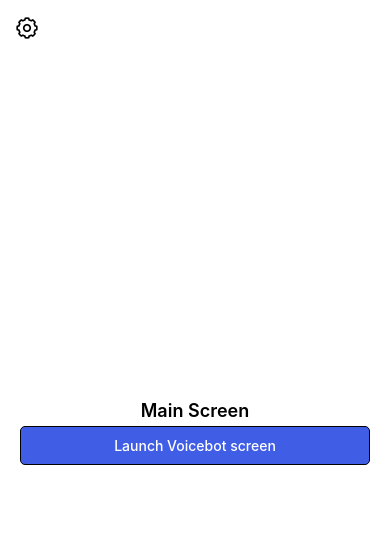
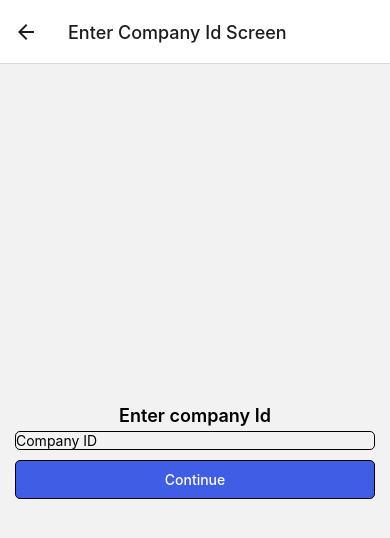
Before and after one commit to elie1121/ITXI-Assessment, a React Native app: screen /EnterCompanyIdScreen in a window 390 px wide. Shown: the top 538 px of the page. Built offline with nearby package versions, Linux system fonts and the light colour scheme.

Commit message:
Added Onboarding stack navigator

```diff
--- a/App.tsx
+++ b/App.tsx
@@ -9,9 +9,11 @@ import WelcomeScreen from './src/screens/onboardingScreens/WelcomeScreen';
 
 import MainScreen from './src/screens/mainScreens/MainScreen';
 
+import Navigation from './src/navigation';
+import { NavigationContainer } from '@react-navigation/native';
 const App = () => {
   return (
-    <MainScreen />
+    <Navigation />
   );
 };
 
--- a/package.json
+++ b/package.json
@@ -10,8 +10,12 @@
     "test": "jest"
   },
   "dependencies": {
+    "@react-navigation/native": "^6.1.18",
+    "@react-navigation/native-stack": "^6.11.0",
     "react": "18.3.1",
     "react-native": "0.76.1",
+    "react-native-safe-area-context": "^4.14.0",
+    "react-native-screens": "^3.35.0",
     "react-native-vector-icons": "^10.2.0"
   },
   "devDependencies": {
--- /dev/null
+++ b/src/navigation/OnBoardingStackNavigator.tsx
@@ -0,0 +1,18 @@
+import {createNativeStackNavigator} from '@react-navigation/native-stack';
+import WelcomeScreen from '../screens/onboardingScreens/WelcomeScreen';
+import EnterCompanyIdScreen from '../screens/onboardingScreens/EnterCompanyIdScreen';
+import PickVoiceScreen from '../screens/onboardingScreens/PickVoiceScreen';
+
+const Stack = createNativeStackNavigator();
+
+const OnBoardingStackNavigator = () => {
+  return (
+    <Stack.Navigator>
+      <Stack.Screen options={{title:"Welcome Screen"}} name="WelcomeScreen" component={WelcomeScreen} />
+      <Stack.Screen options={{title:"Enter Company Id Screen"}} name="EnterCompanyIdScreen" component={EnterCompanyIdScreen} />
+      <Stack.Screen options={{title:"Pick Voice Screen"}} name="PickVoiceScreen" component={PickVoiceScreen} />
+    </Stack.Navigator>
+  );
+};
+
+export default OnBoardingStackNavigator;
--- /dev/null
+++ b/src/navigation/index.tsx
@@ -0,0 +1,20 @@
+import { NavigationContainer } from "@react-navigation/native";
+import EnterCompanyIdScreen from "../screens/onboardingScreens/EnterCompanyIdScreen";
+
+import { createNativeStackNavigator } from "@react-navigation/native-stack";
+import MainScreen from "../screens/mainScreens/MainScreen";
+import SplashScreen from "../screens/SplashScreen";
+import OnBoardingStackNavigator from "./OnBoardingStackNavigator";
+
+const Stack = createNativeStackNavigator();
+const Navigation = () => {
+    return(
+        <NavigationContainer>
+            <Stack.Navigator >
+                <Stack.Screen options={{headerShown:false}} name="OnBoarding" component={OnBoardingStackNavigator}/>
+            </Stack.Navigator>
+        </NavigationContainer>
+    );
+};
+
+export default Navigation;
--- a/src/screens/onboardingScreens/EnterCompanyIdScreen.tsx
+++ b/src/screens/onboardingScreens/EnterCompanyIdScreen.tsx
@@ -3,13 +3,17 @@ import {View , Text } from 'react-native';
 import styles from '../styles';
 import Button from '../../components/Button';
 import CustomInput from '../../components/CustomInput/CustomInput';
+import {useNavigation} from '@react-navigation/native';
 
 const EnterCompanyIdScreen = () => {
+
+  const navigation = useNavigation();
+
   return (
     <View style={styles.mainView}>
         <Text style={styles.screenTitleText}>Enter company Id</Text>
         <CustomInput placeHolder='Company ID'/>
-        <Button text='Continue'/>
+        <Button text='Continue' onPress={()=>navigation.push("PickVoiceScreen")}/>
     </View>
   );
 };
--- a/src/screens/onboardingScreens/PickVoiceScreen.tsx
+++ b/src/screens/onboardingScreens/PickVoiceScreen.tsx
@@ -2,12 +2,16 @@ import React from 'react';
 import {View , Text } from 'react-native';
 import styles from '../styles';
 import Button from '../../components/Button';
+import {useNavigation} from '@react-navigation/native';
 
 const PickVoiceScreen = () => {
+
+  const navigation = useNavigation();
+
   return (
     <View style={styles.mainView}>
         <Text style={styles.screenTitleText}>Pick Voice Screen</Text>
-        <Button text='Dismiss'/>
+        <Button text='Dismiss' />
     </View>
   );
 };
--- a/src/screens/onboardingScreens/WelcomeScreen.tsx
+++ b/src/screens/onboardingScreens/WelcomeScreen.tsx
@@ -2,12 +2,18 @@ import React from 'react';
 import {View , Text} from 'react-native';
 import styles from '../styles';
 import Button from '../../components/Button';
+import {useNavigation} from '@react-navigation/native';
+
 
 const WelcomeScreen = () => {
+
+  const navigation = useNavigation();
+
+
   return (
     <View style={styles.mainView}>
         <Text style={styles.screenTitleText}>Welcome Screen</Text>
-        <Button text="Get Started"/>
+        <Button text="Get Started" onPress={()=>navigation.push("EnterCompanyIdScreen")}/>
     </View>
   );
 };
```
Also changed, not shown: 1 other file (tests, documents, lock files or other folders).
